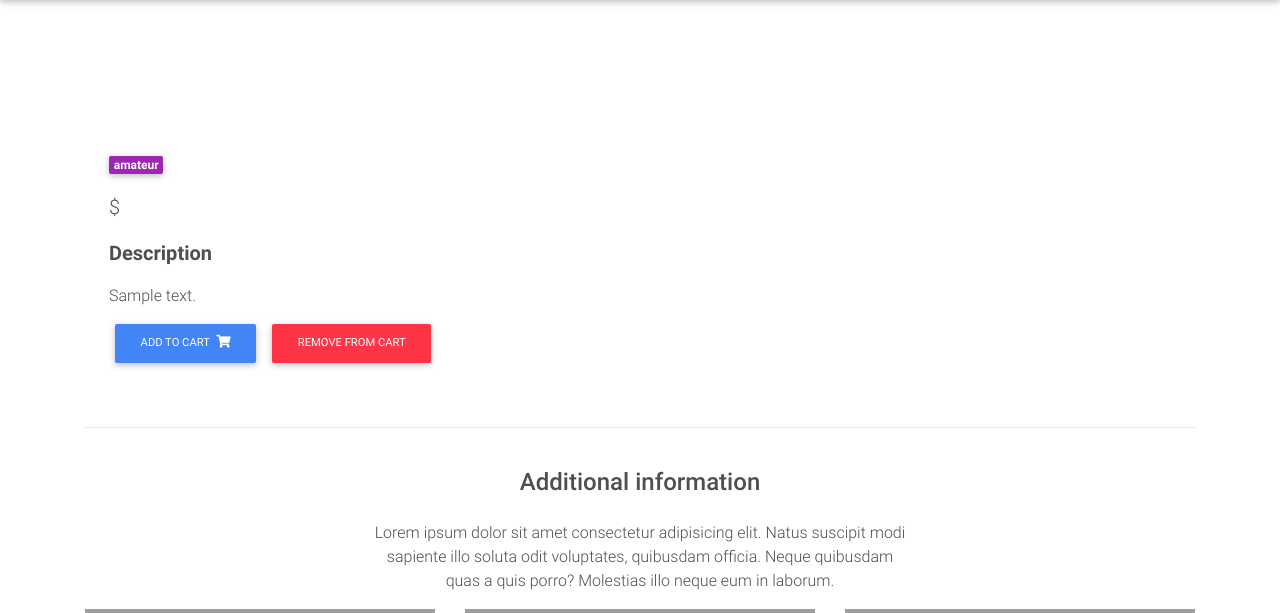
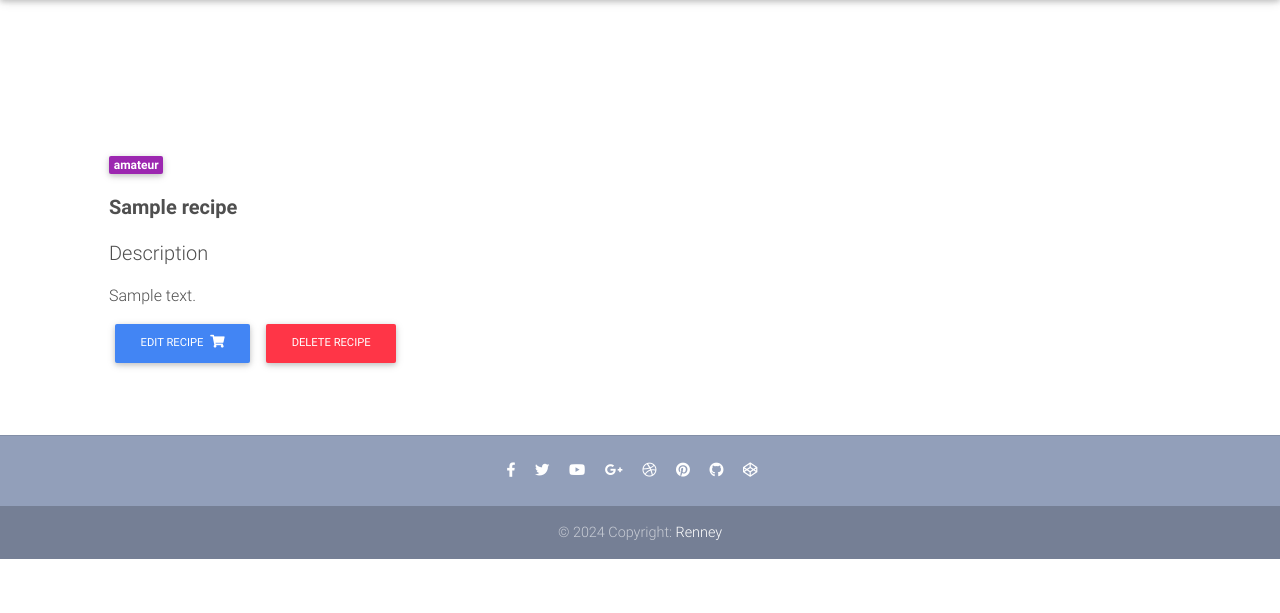
Before and after one commit to RESHNAM/Recipe-Management-System, a Django app: page /detail/1/ in a window 1280 px wide. Shown: the part 64-677 px from the top of the page. After the commit the page ends 623 px from the top, so only its background shows below. Run offline with Django 5.2, Linux system fonts and the light colour scheme; tables that the repository leaves empty hold one stand-in row (values such as "Sample post"); style sheets or scripts are compiled from the project's sources; parts of the project's set-up code (start-up, migrations or seed data) failed here and were passed over; some libraries are stand-ins or nearby versions; grey boxes are pictures that could not be loaded.

Commit message:
fix the edit recipe and navigation bar

```diff
--- a/templates/detail.html
+++ b/templates/detail.html
@@ -7,14 +7,6 @@
 
       <!--Grid row-->
       <div class="row wow fadeIn">
-
-        <!--Grid column-->
-        <!-- <div class="col-md-6 mb-4">
-
-          <img src="http://127.0.0.1:8000/media/{{ pixel }}" class="img-fluid" alt="" width="530" height="200">
-
-        </div> -->
-        <!--Grid column-->
 
         <!--Grid column-->
         <div class="col-md-6 mb-4">
@@ -28,36 +20,20 @@
               </a>
             </div>
 
-            <p class="lead">
-              {% if object.discount_price %}
-              <span class="mr-1">
-                <del>${{ object.price }}</del>
-              </span>
-              <span>${{ object.discount_price }}</span>
-              {% else %}
-              <span>${{ object.price }}</span>
-              {% endif %}
+            <p class="lead font-weight-bold">
+                {{ object.title}}
             </p>
 
-            <p class="lead font-weight-bold">Description</p>
+            <p class="lead">Description</p>
 
             <p>{{ object.description }}</p>
 
-            {% comment %} <form class="d-flex justify-content-left">
-              <!-- Default input -->
-              <input type="number" value="1" aria-label="Search" class="form-control" style="width: 100px">
-              <button class="btn btn-primary btn-md my-0 p" type="submit">
-                Add to cart
-                <i class="fas fa-shopping-cart ml-1"></i>
-              </button>
-
-            </form> {% endcomment %}
             <a href="{{ object.get_add_to_cart_url }}" class="btn btn-primary btn-md my-0 p">
-              Add to cart
+              Edit Recipe
               <i class="fas fa-shopping-cart ml-1"></i>
             </a>
             <a href="{{ object.get_remove_from_cart_url }}" class="btn btn-danger btn-md my-0 p">
-              Remove from cart
+              Delete Recipe
             </a>
 
           </div>
@@ -69,55 +45,6 @@
       </div>
       <!--Grid row-->
 
-      <hr>
-
-      <!--Grid row-->
-      <div class="row d-flex justify-content-center wow fadeIn">
-
-        <!--Grid column-->
-        <div class="col-md-6 text-center">
-
-          <h4 class="my-4 h4">Additional information</h4>
-
-          <p>Lorem ipsum dolor sit amet consectetur adipisicing elit. Natus suscipit modi sapiente illo soluta odit
-            voluptates,
-            quibusdam officia. Neque quibusdam quas a quis porro? Molestias illo neque eum in laborum.</p>
-
-        </div>
-        <!--Grid column-->
-
-      </div>
-      <!--Grid row-->
-
-      <!--Grid row-->
-      <div class="row wow fadeIn">
-
-        <!--Grid column-->
-        <div class="col-lg-4 col-md-12 mb-4">
-
-          <img src="https://mdbootstrap.com/img/Photos/Horizontal/E-commerce/Products/11.jpg" class="img-fluid" alt="">
-
-        </div>
-        <!--Grid column-->
-
-        <!--Grid column-->
-        <div class="col-lg-4 col-md-6 mb-4">
-
-          <img src="https://mdbootstrap.com/img/Photos/Horizontal/E-commerce/Products/12.jpg" class="img-fluid" alt="">
-
-        </div>
-        <!--Grid column-->
-
-        <!--Grid column-->
-        <div class="col-lg-4 col-md-6 mb-4">
-
-          <img src="https://mdbootstrap.com/img/Photos/Horizontal/E-commerce/Products/13.jpg" class="img-fluid" alt="">
-
-        </div>
-        <!--Grid column-->
-
-      </div>
-      <!--Grid row-->
 
     </div>
   </main>
--- a/templates/navbar.html
+++ b/templates/navbar.html
@@ -34,13 +34,6 @@
         <ul class="navbar-nav nav-flex-icons">
           {% if request.user.is_authenticated %}
           <li class="nav-item">
-            <a href="#" class="nav-link waves-effect">
-              <span class="badge red z-depth-1 mr-1"></span>
-              <i class="fas fa-shopping-cart"></i>
-              <span class="clearfix d-none d-sm-inline-block"> Cart </span>
-            </a>
-          </li>
-          <li class="nav-item">
             <a class="nav-link waves-effect" href="#">
               <span class="clearfix d-none d-sm-inline-block"> Logout </span>
             </a>
```
